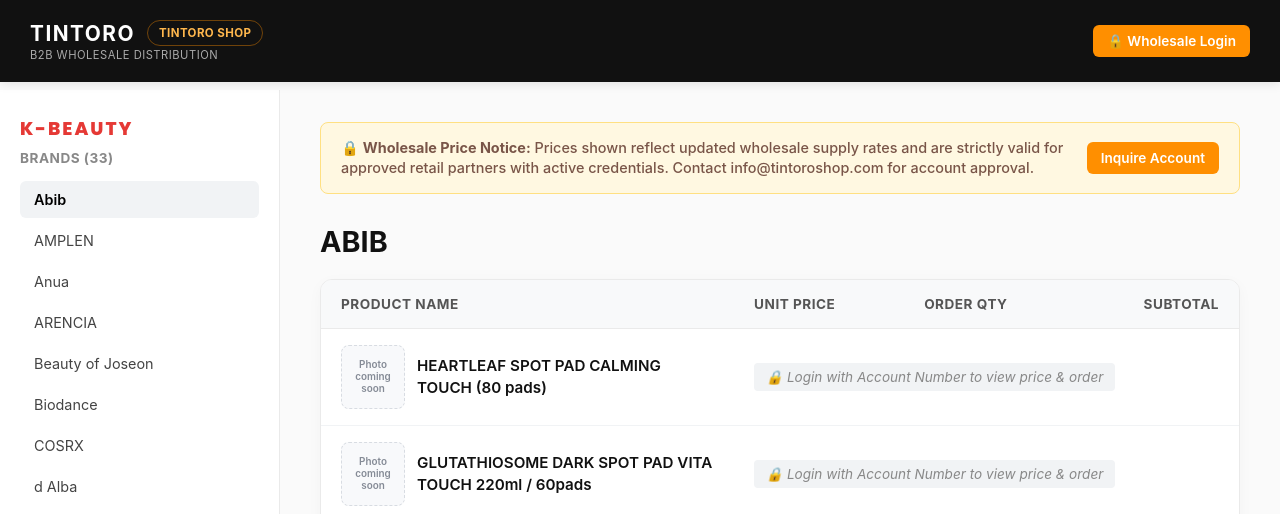
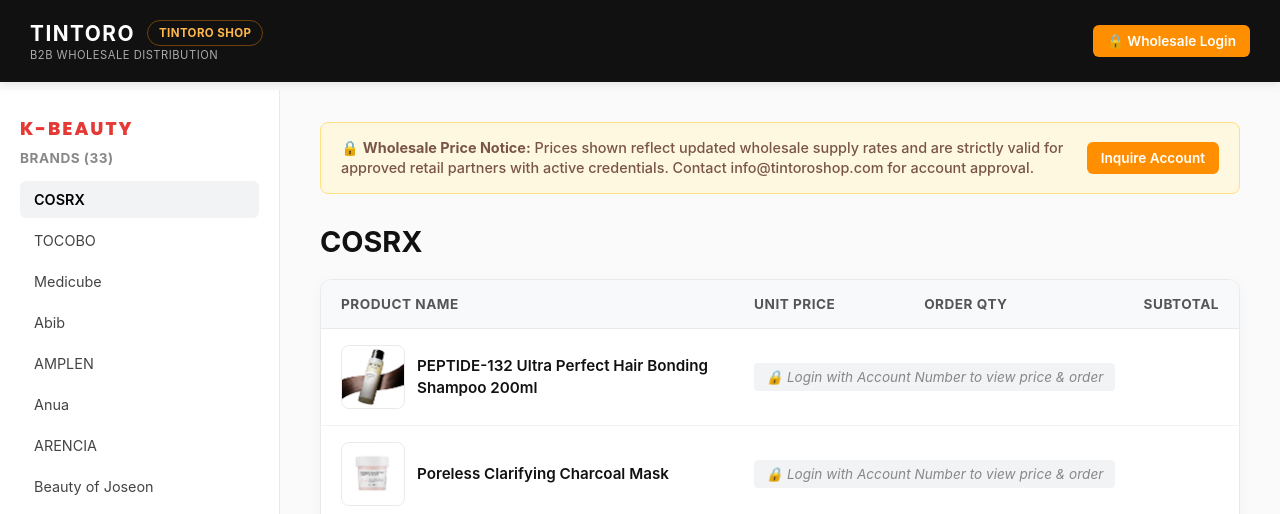
Before and after one commit to qnam0321/tintotoshop-web, a website: page kbeauty.html in a window 1280 px wide. Shown: the top 514 px of the page. Drawn offline with Linux system fonts and the light colour scheme.

Commit message:
Order brands by image upload sequence
Co-authored-by: Copilot <223556219+Copilot@users.noreply.github.com>

```diff
--- a/kbeauty.html
+++ b/kbeauty.html
@@ -225,13 +225,15 @@
       <div class="sidebar-section-title">K-BEAUTY</div>
       <h3>Brands (33)</h3>
       <ul class="brand-list" id="brandList">
-        <li><button class="brand-btn active" onclick="filterBrand('Abib')">Abib</button></li>
+        <li><button class="brand-btn active" onclick="filterBrand('COSRX')">COSRX</button></li>
+        <li><button class="brand-btn" onclick="filterBrand('TOCOBO')">TOCOBO</button></li>
+        <li><button class="brand-btn" onclick="filterBrand('Medicube')">Medicube</button></li>
+        <li><button class="brand-btn" onclick="filterBrand('Abib')">Abib</button></li>
         <li><button class="brand-btn" onclick="filterBrand('AMPLEN')">AMPLEN</button></li>
         <li><button class="brand-btn" onclick="filterBrand('Anua')">Anua</button></li>
         <li><button class="brand-btn" onclick="filterBrand('ARENCIA')">ARENCIA</button></li>
         <li><button class="brand-btn" onclick="filterBrand('Beauty of Joseon')">Beauty of Joseon</button></li>
         <li><button class="brand-btn" onclick="filterBrand('Biodance')">Biodance</button></li>
-        <li><button class="brand-btn" onclick="filterBrand('COSRX')">COSRX</button></li>
         <li><button class="brand-btn" onclick="filterBrand('d Alba')">d Alba</button></li>
         <li><button class="brand-btn" onclick="filterBrand('Dr.Althea')">Dr.Althea</button></li>
         <li><button class="brand-btn" onclick="filterBrand('ELIZAVECCA')">ELIZAVECCA</button></li>
@@ -240,7 +242,6 @@
         <li><button class="brand-btn" onclick="filterBrand('ISNTREE')">ISNTREE</button></li>
         <li><button class="brand-btn" onclick="filterBrand('KOELF')">KOELF</button></li>
         <li><button class="brand-btn" onclick="filterBrand('LAGOM')">LAGOM</button></li>
-        <li><button class="brand-btn" onclick="filterBrand('Medicube')">Medicube</button></li>
         <li><button class="brand-btn" onclick="filterBrand('Missha')">Missha</button></li>
         <li><button class="brand-btn" onclick="filterBrand('MIXSOON')">MIXSOON</button></li>
         <li><button class="brand-btn" onclick="filterBrand('MIZON')">MIZON</button></li>
@@ -256,7 +257,6 @@
         <li><button class="brand-btn" onclick="filterBrand('Skin 1004')">Skin 1004</button></li>
         <li><button class="brand-btn" onclick="filterBrand('SOMEBYMI')">SOMEBYMI</button></li>
         <li><button class="brand-btn" onclick="filterBrand('TIRTIR')">TIRTIR</button></li>
-        <li><button class="brand-btn" onclick="filterBrand('TOCOBO')">TOCOBO</button></li>
         <li><button class="brand-btn" onclick="filterBrand('VT')">VT</button></li>
         <li><button class="brand-btn" onclick="filterBrand('ZEROID')">ZEROID</button></li>
       </ul>
@@ -915,7 +915,7 @@
       }
     }
 
-    let currentActiveBrand = 'Abib';
+    let currentActiveBrand = 'COSRX';
 
     const brandProducts = {
       "Abib": [
```
Also changed, not shown: m_kbeauty.html (+5 -5 lines).
